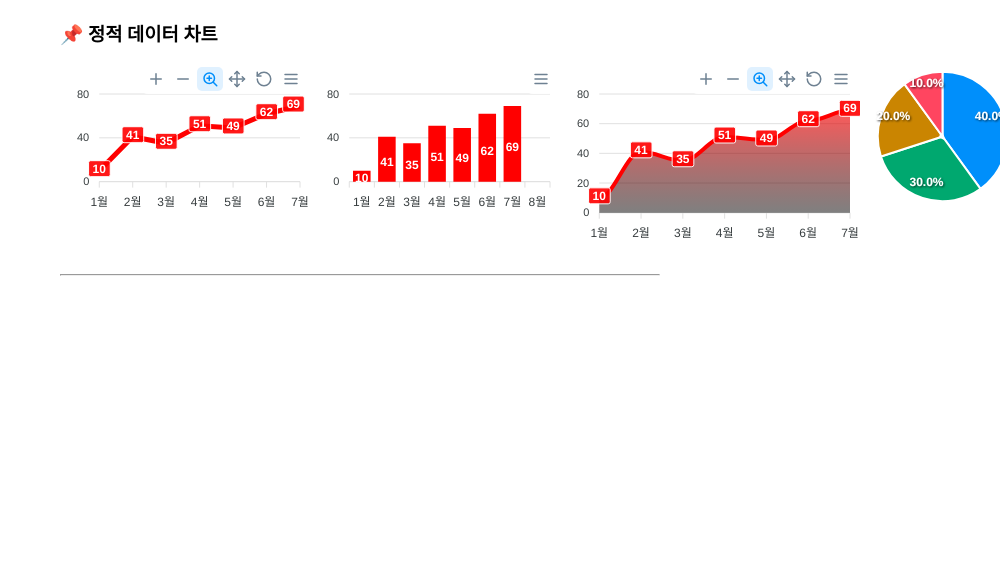
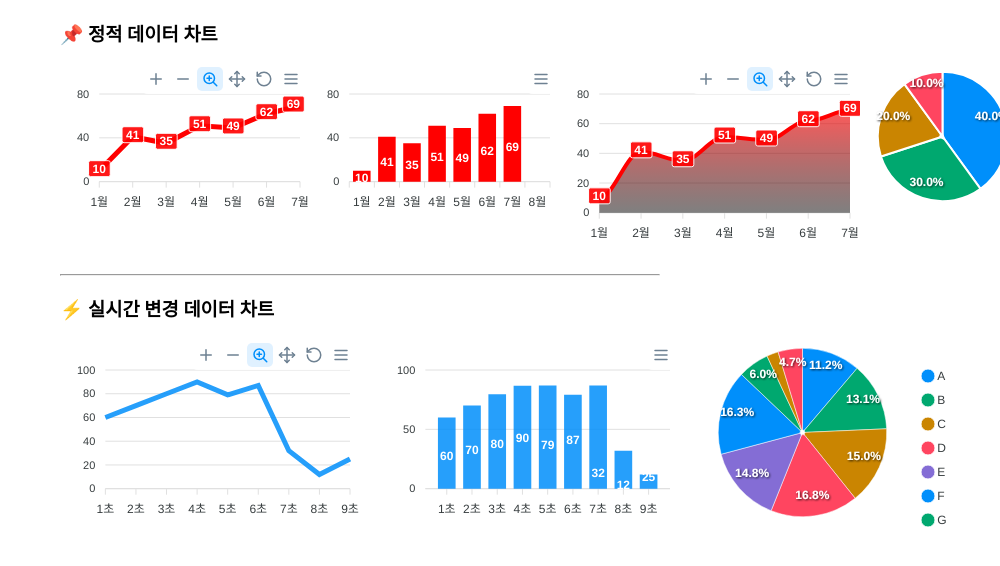
Before and after one commit to HarryKim24/ApexCharts_practice, a React (Create React App) app: page / in a window 1280 px wide. Shown: the top 566 px of the page, without its empty margins (280-1280 px from the left). Built offline with nearby package versions, Linux system fonts and the light colour scheme.

Commit message:
add LiveCharts.jsx

```diff
--- a/src/App.js
+++ b/src/App.js
@@ -1,4 +1,5 @@
 import './App.css';
+import LiveCharts from './components/LiveCharts';
 import StaticCharts from './components/StaticCharts';
 
 function App() {
@@ -7,6 +8,7 @@ function App() {
     <div style={{ width: '600px', margin: 'auto' }}>
       <StaticCharts />
       <hr/>
+      <LiveCharts />
     </div>
   );
 }
--- a/src/components/LiveCharts.jsx
+++ b/src/components/LiveCharts.jsx
@@ -0,0 +1,35 @@
+import { useEffect, useState } from "react"
+import Chart from "react-apexcharts";
+
+const LiveCharts = () => {
+
+  const [data, setData] = useState([10, 20, 30, 40, 50, 60, 70, 80, 90]);
+
+  useEffect(() => {
+    const timer = setInterval(() => {
+      setData(prev => [...prev.slice(1), Math.floor(Math.random() * 100)]);
+    }, 1000);
+
+    return () => clearInterval(timer);
+  }, []);
+
+  const options = {
+    chart: { id: "live-chart" },
+    xaxis: { categories: data.map((_, idx) => idx + 1 + "초") }
+  };
+
+  const pieLabel = ["A", "B", "C", "D", "E", "F", "G"];
+
+  return (
+    <div>
+      <h3>⚡ 실시간 변경 데이터 차트</h3>
+      <div style={{ display: 'flex', gap: "20px" }}>
+        <Chart type="line" series={[{ name: '실시간', data }]} options={options} />
+        <Chart type="bar" series={[{ name: '실시간', data }]} options={options} />
+        <Chart type="pie" series={data} options={{ labels: pieLabel }} />
+      </div>
+    </div>
+  )
+}
+
+export default LiveCharts
```
